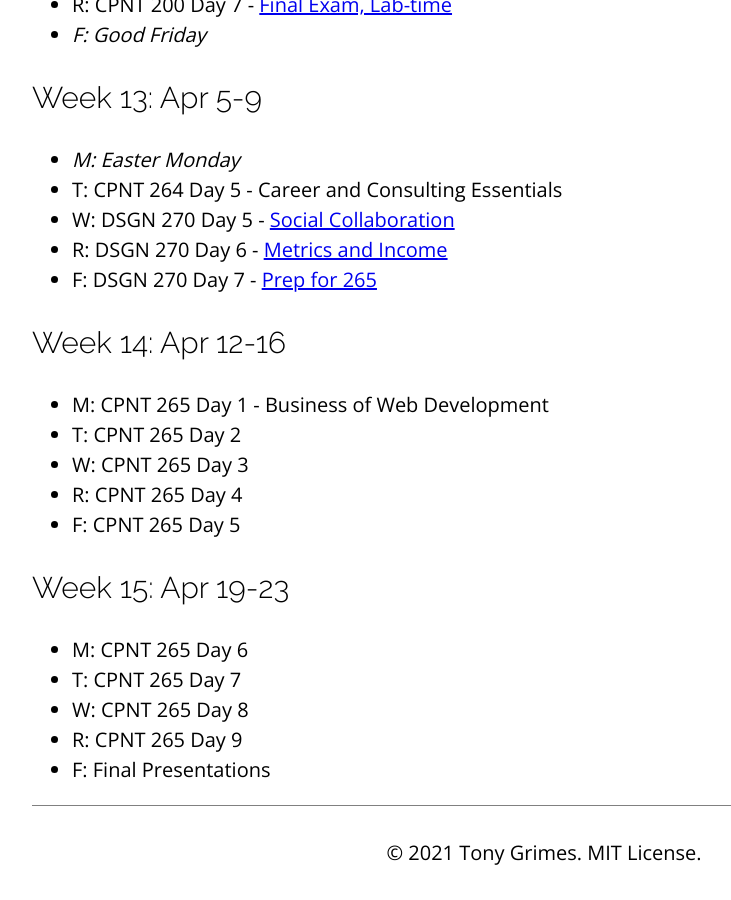
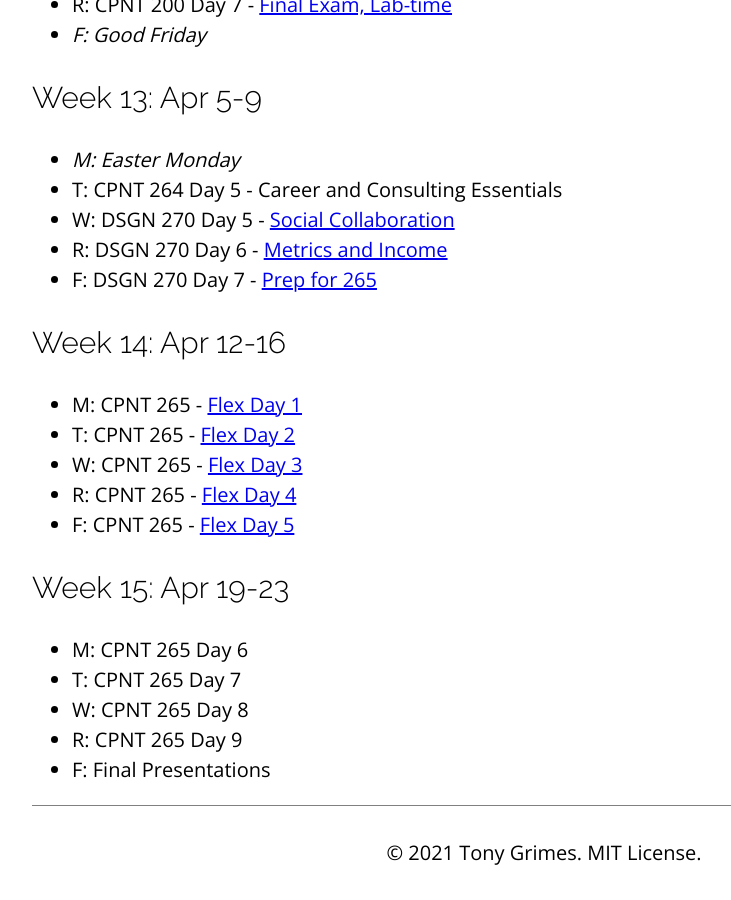
Before and after one commit to sait-wbdv/winter-2021, a Jekyll site: the page built from index.md, in a window 1280 px wide and 900 px high, scrolled down 3171 px. Shown: the whole window, without its empty margins (96-827 px from the left). Built offline with Jekyll 4.4.1, drawn with Linux system fonts in a browser that asks for light colours; nearby versions of some CDN libraries.

Commit message:
added Week 14 templates

```diff
--- a/index.md
+++ b/index.md
@@ -94,11 +94,11 @@ title: "Program Schedule"
 - F: DSGN 270 Day 7 - [Prep for 265](/winter-2021{% link _posts/2021-04-09-finals-initial-prep.md %})
 
 ## Week 14: Apr 12-16
-- M: CPNT 265 Day 1 - Business of Web Development
-- T: CPNT 265 Day 2
-- W: CPNT 265 Day 3
-- R: CPNT 265 Day 4
-- F: CPNT 265 Day 5
+- M: CPNT 265 - [Flex Day 1](/winter-2021{% link _posts/2021-04-12-flex-day-1.md %})
+- T: CPNT 265 - [Flex Day 2](/winter-2021{% link _posts/2021-04-13-flex-day-2.md %})
+- W: CPNT 265 - [Flex Day 3](/winter-2021{% link _posts/2021-04-14-flex-day-3.md %})
+- R: CPNT 265 - [Flex Day 4](/winter-2021{% link _posts/2021-04-15-flex-day-4.md %})
+- F: CPNT 265 - [Flex Day 5](/winter-2021{% link _posts/2021-04-16-flex-day-5.md %})
 
 ## Week 15: Apr 19-23
 - M: CPNT 265 Day 6
```
Also changed, not shown: _posts/2021-04-12-flex-day-1.md (added, +25 -0 lines), _posts/2021-04-13-flex-day-2.md (added, +25 -0 lines), _posts/2021-04-14-flex-day-3.md (added, +25 -0 lines), _posts/2021-04-15-flex-day-4.md (added, +25 -0 lines), _posts/2021-04-16-flex-day-5.md (added, +25 -0 lines).
